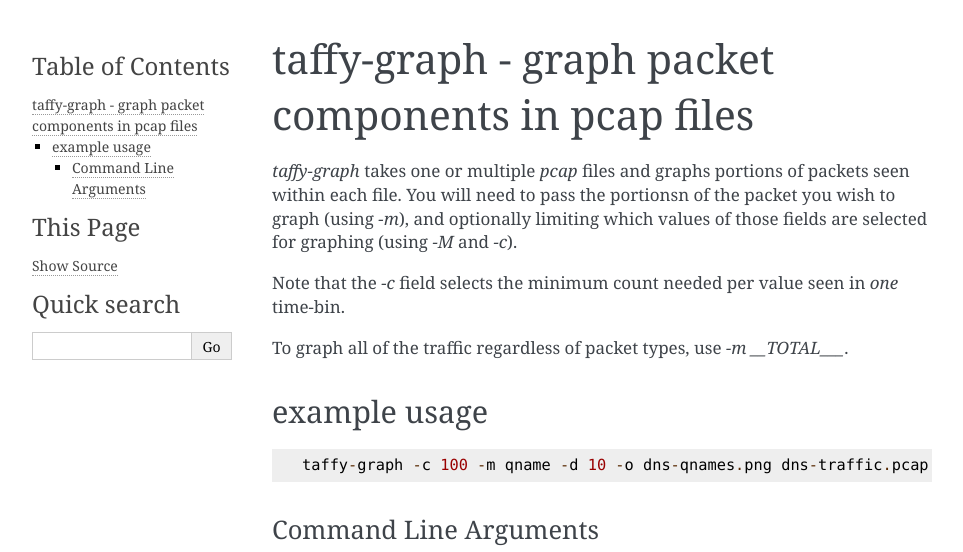
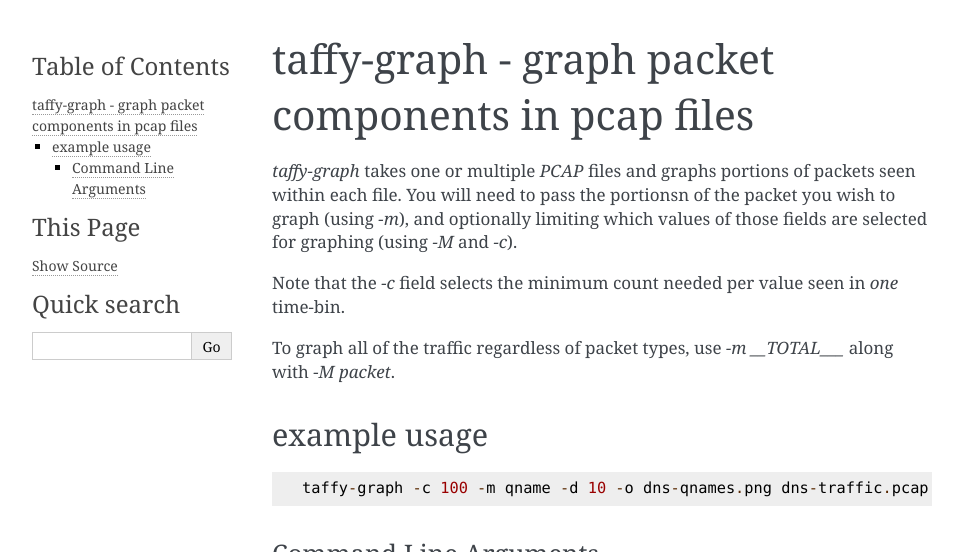
Before and after one commit to traffic-taffy/traffic-taffy, a Sphinx documentation site: the page built from docs/tools/taffy-graph.rst, in a window 1280 px wide, cut to the strip 0-552 px from the top of the page. Shown: the whole strip, without its empty margins (148-1111 px from the left). Built offline with Sphinx 7.4.7, drawn with Linux system fonts in a browser that asks for light colours.

Commit message:
minor wording changes

```diff
--- a/docs/tools/taffy-graph.rst
+++ b/docs/tools/taffy-graph.rst
@@ -1,7 +1,7 @@
 taffy-graph - graph packet components in pcap files
 ===================================================
 
-`taffy-graph` takes one or multiple *pcap* files and graphs portions
+`taffy-graph` takes one or multiple *PCAP* files and graphs portions
 of packets seen within each file.  You will need to pass the portionsn
 of the packet you wish to graph (using *-m*), and optionally limiting
 which values of those fields are selected for graphing (using *-M* and
@@ -11,7 +11,7 @@ Note that the *-c* field selects the minimum count needed per value
 seen in *one* time-bin.
 
 To graph all of the traffic regardless of packet types, use *-m
-__TOTAL___*.
+__TOTAL___* along with *-M packet*.
 
 
 example usage
```
